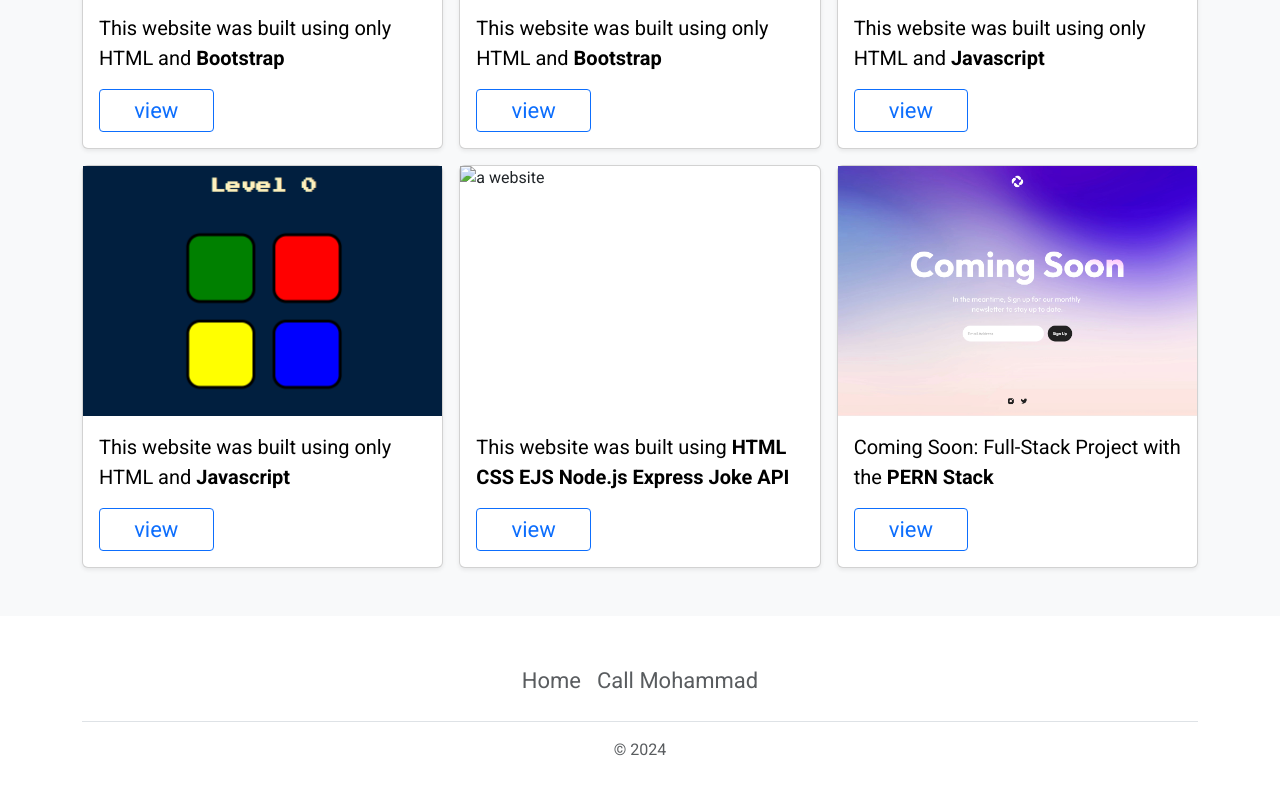
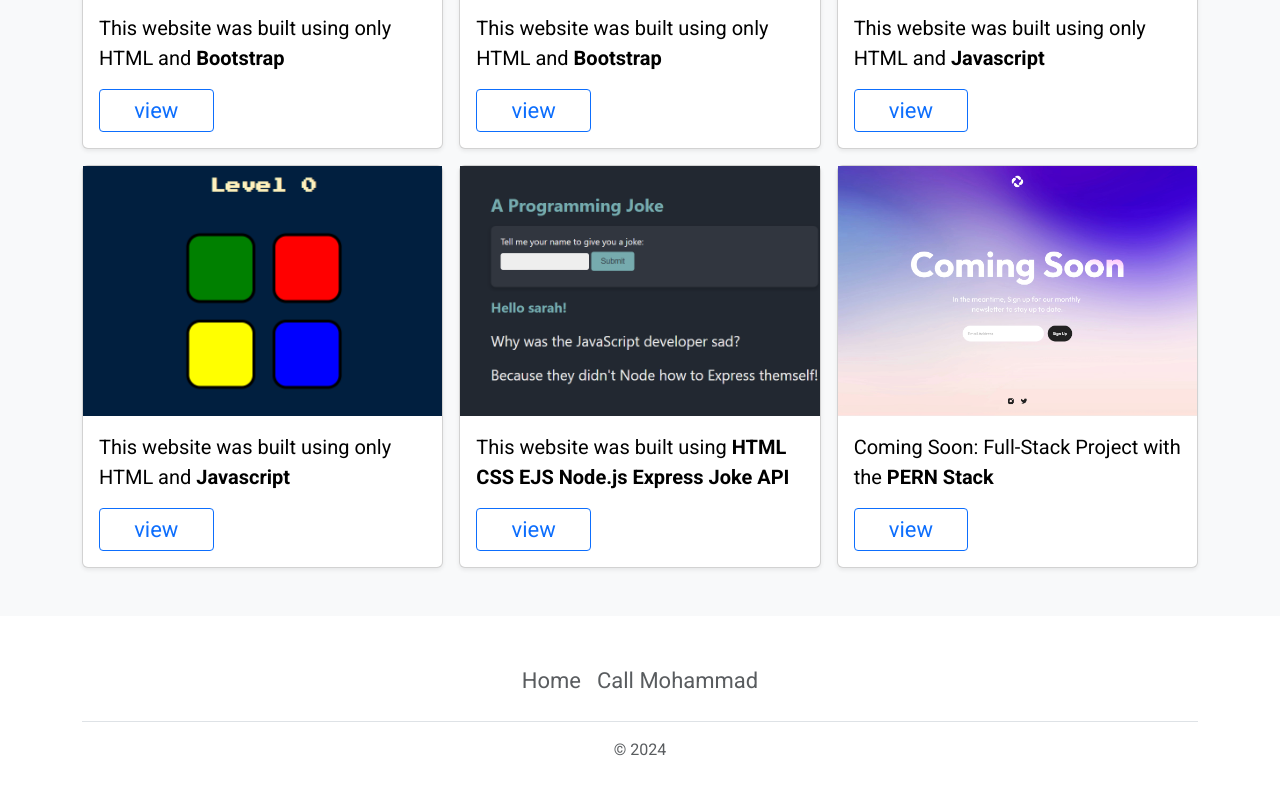
Before and after one commit to mohammed-btoosh/portfolio, a plain HTML site: page index.html in a window 1280 px wide. Shown: the part 1370-2164 px from the top of the page. Drawn offline with nearby package versions, Linux system fonts and the light colour scheme.

Commit message:
add a image for a joke website

```diff
--- a/index.html
+++ b/index.html
@@ -139,7 +139,7 @@
 
           <div class="col">
             <div class="card shadow-sm">
-              <img src="" alt="a website" class="custom-image">
+              <img src="images/joke.png" alt="a website" class="custom-image">
               <div class="card-body">
                 <p class="card-text para">This website was built using <span class="skills">HTML CSS EJS Node.js Express Joke API </span></p>
                 <div class="d-flex justify-content-between align-items-center">
```
Also changed, not shown: images/joke.png (added).
